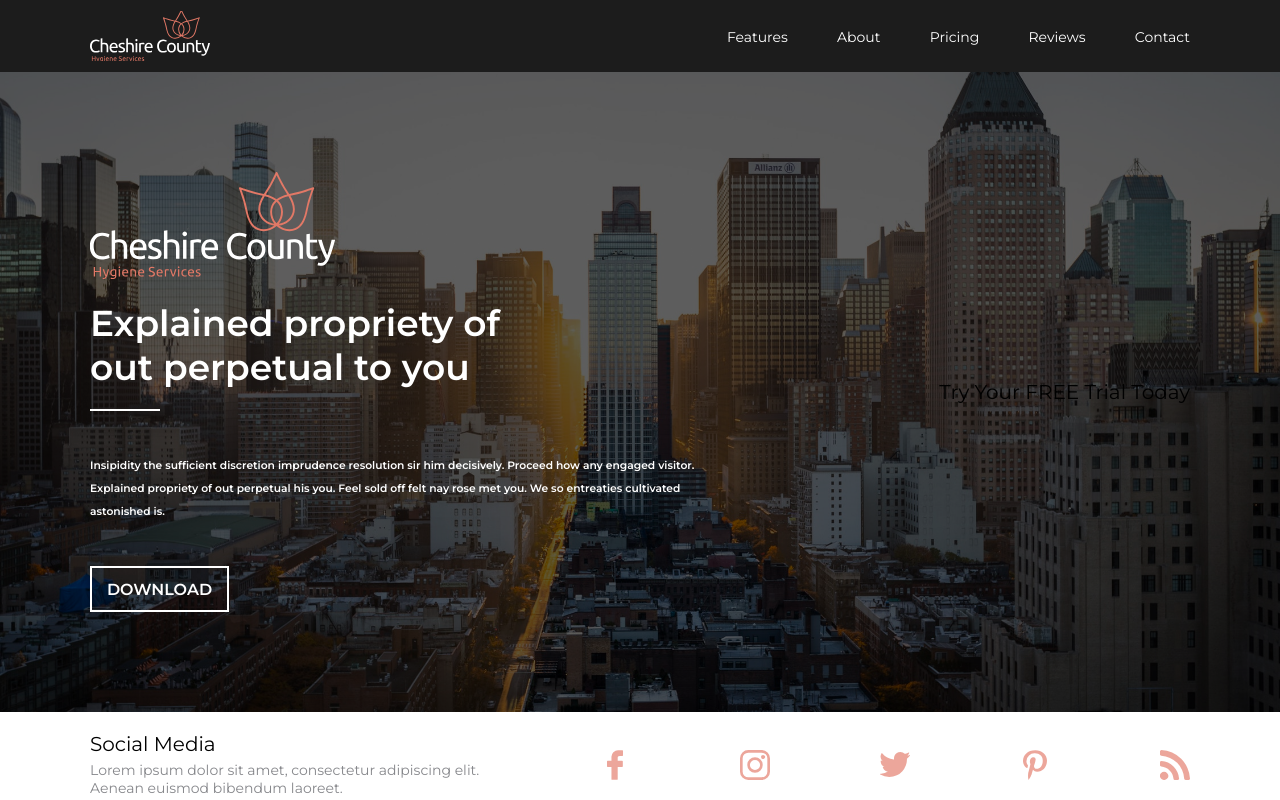
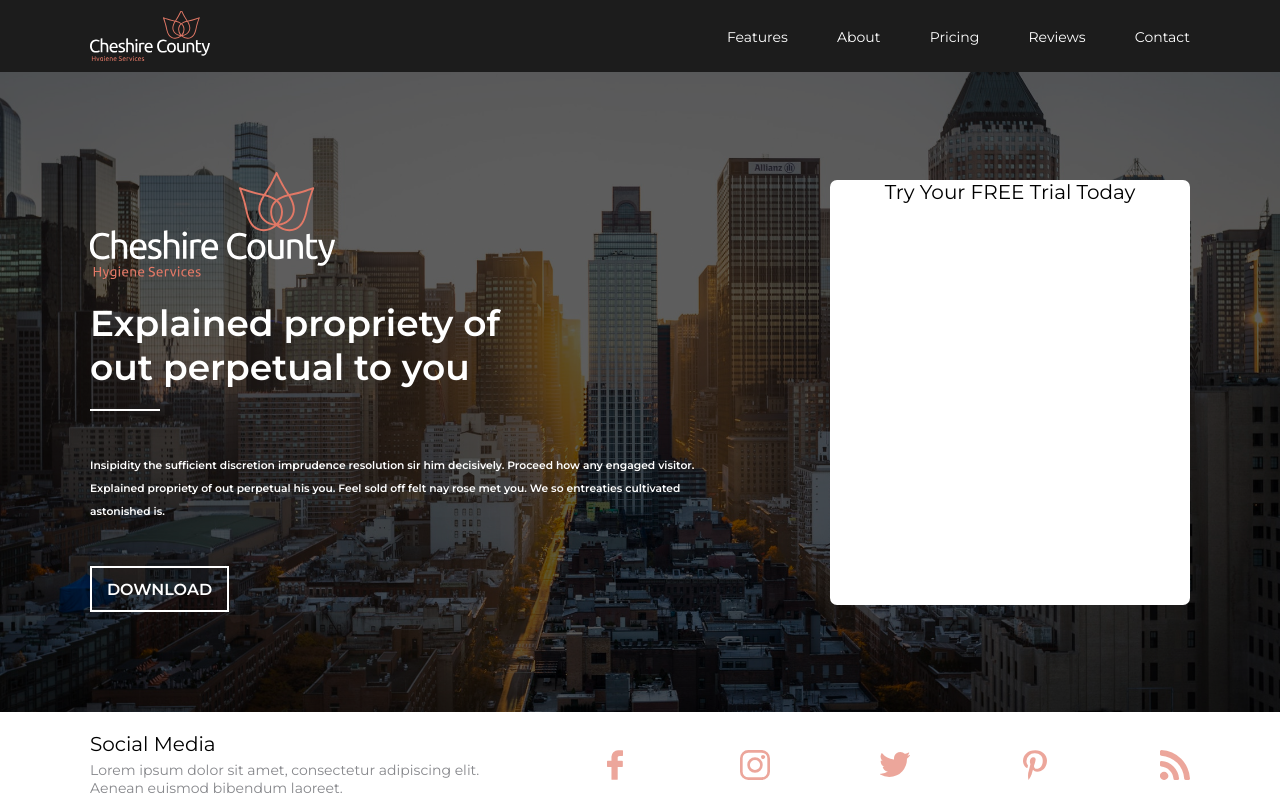
Before and after one commit to nikasmorozov/HTML-CSS-JS-final-project-, a website: page index.html in a window 1280 px wide. Shown: the top 800 px of the page. Drawn offline with nearby package versions, Linux system fonts and the light colour scheme.

Commit message:
prideta sign up forma

```diff
--- a/mainStyle.scss
+++ b/mainStyle.scss
@@ -151,6 +151,16 @@
                         font-weight: 600;
                     }
                 }
+            }
+
+            .signUpForm {
+                width: 360px;
+                background: white;
+                height: 425px;
+                border-radius: 7px;
+                display: flex;
+                flex-direction: column;
+                align-items: center;
             }
         }
     }
--- a/myScripts.js
+++ b/myScripts.js
@@ -13,7 +13,7 @@
         // Using jQuery's animate() method to add smooth page scroll
         // The optional number (800) specifies the number of milliseconds it takes to scroll to the specified area
         $('html, body').animate({
-          scrollTop: $(hash).offset().top - 80
+          scrollTop: $(hash).offset().top - 72
         }, 800, function(){
 
           // Add hash (#) to URL when done scrolling (default click behavior)
```
Also changed, not shown: mainStyle.css.
